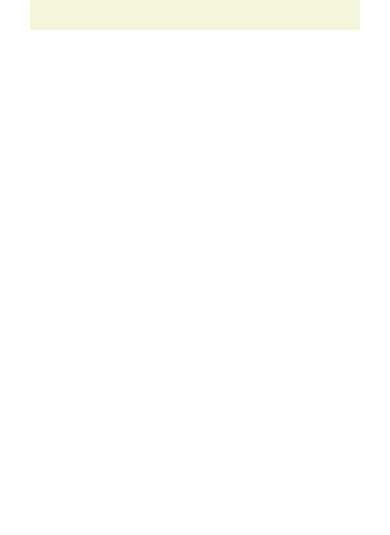
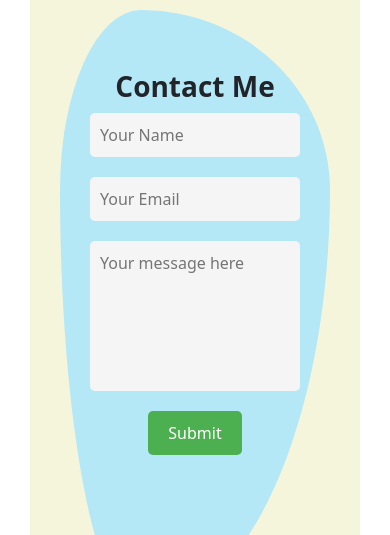
Before and after one commit to miket2997/Porfolio, a React (Vite) app: page / in a window 390 px wide. Shown: the part 5456-5991 px from the top of the page. Before the commit the page ends 5546 px from the top, so only its background shows below. Built offline with nearby package versions, Linux system fonts and the light colour scheme.

Commit message:
added contact form, still needs more responsive css

```diff
--- a/package.json
+++ b/package.json
@@ -9,6 +9,7 @@
     "preview": "vite preview"
   },
   "dependencies": {
+    "@formspree/react": "^2.4.1",
     "@fortawesome/fontawesome-svg-core": "^6.4.0",
     "@fortawesome/free-brands-svg-icons": "^6.4.0",
     "@fortawesome/free-regular-svg-icons": "^6.4.0",
--- /dev/null
+++ b/src/components/Contact.jsx
@@ -0,0 +1,65 @@
+import React, { useState } from "react";
+import { useForm } from "@formspree/react";
+
+export default function Contact() {
+  const [state, handleSubmit] = useForm("mnqylqln");
+
+  const initInputs = {
+    name: "",
+    email: "",
+    message: ""
+  };
+
+  const [inputs, setInputs] = useState(initInputs);
+
+  function handleChange(event) {
+    const { name, value } = event.target;
+    setInputs(prevInputs => ({
+      ...prevInputs,
+      [name]: value
+    }));
+  }
+
+  function handleFormSubmit(event) {
+    event.preventDefault(); // prevent default form submit behavior
+    handleSubmit(inputs); // submit the form with the current inputs
+  }
+
+  return (
+    <div className="contact--container">
+      <h2>Contact Me</h2>
+      {state.succeeded ? (
+        <p>Thanks for contacting me!</p>
+      ) : (
+        <form className="contact--form" onSubmit={handleFormSubmit}>
+          <input
+            type="text"
+            name="name"
+            placeholder="Your Name"
+            onChange={handleChange}
+            className="name"
+            value={inputs.name}
+          />
+          <input
+            type="email"
+            name="email"
+            placeholder="Your Email"
+            onChange={handleChange}
+            className="email"
+            value={inputs.email}
+          />
+          <textarea
+            name="message"
+            placeholder="Your message here"
+            style={{ resize: "none" }}
+            onChange={handleChange}
+            value={inputs.message}
+          />
+          <button type="submit" disabled={state.submitting}>
+            {state.submitting ? "Submitting..." : "Submit"}
+          </button>
+        </form>
+      )}
+    </div>
+  );
+}
--- a/src/components/Projects.jsx
+++ b/src/components/Projects.jsx
@@ -1,9 +1,17 @@
-import React from "react";
+import React, { useState } from "react";
 import { faVideoCamera } from "@fortawesome/free-solid-svg-icons";
 import { FontAwesomeIcon } from "@fortawesome/react-fontawesome";
 import { faGithub } from "@fortawesome/free-brands-svg-icons";
+import Contact from "./Contact";
+
 
 export default function Projects(){
+    const [isLoading, setIsLoading] = useState(true);
+
+    function handleLoading(){
+        setIsLoading(false)
+    }
+
     return (
         <div className="projects">
             <h2>Projects</h2>
@@ -40,7 +48,14 @@ export default function Projects(){
                         </a>
                     </p>
                 </div>
-                <iframe src="https://best-sports-moments.onrender.com/" height="500px" width='500px'></iframe>
+                { isLoading && <p>Loading...</p>}
+                <iframe
+                    src="https://best-sports-moments.onrender.com/"
+                    height="500px"
+                    width='500px'
+                    title="NHL Stats App"
+                    onLoad={ handleLoading }
+                />
             </div>
             <br />
             <div className="project two">
@@ -75,7 +90,14 @@ export default function Projects(){
                         </a>
                     </p>
                 </div>
-                <iframe src="https://hiking-with-dogs.onrender.com/" height="500px" width="500px"></iframe>
+                { isLoading && <p>Loading...</p> }
+                <iframe
+                    src="https://hiking-with-dogs.onrender.com/"
+                    height="500px"
+                    width="500px"
+                    title="NHL Stats App(Loading)"
+                    onLoad={ handleLoading }
+                />
             </div>
             <br />
             <div className="project3">
@@ -103,8 +125,16 @@ export default function Projects(){
                         </a>
                     </p>
                 </div>
-                <iframe src="https://nhl-stats-app.onrender.com/" height="500px" width="500px"></iframe>
+                { isLoading && <p>Loading...</p> }
+                <iframe
+                    src="https://nhl-stats-app.onrender.com/"
+                    height="500px"
+                    width="500px"
+                    title="NHL Stats App(Loading)"
+                    onLoad={ handleLoading }
+                />
             </div>
+            <Contact />
         </div>
     )
 }
--- a/src/index.css
+++ b/src/index.css
@@ -60,6 +60,74 @@
   list-style-type: none;
 
 }
+
+.contact--container {
+  background-color: rgb(181, 232, 247);
+  height: 600px;
+  margin-top: 30px;
+  padding: 30px;
+  border-radius: 30% 70% 70% 30% / 30% 30% 70% 70% ;
+}
+
+.contact--container h2 {
+  margin-top: 30px;
+  font-weight: bold;
+  text-align: center;
+}
+
+.contact--form {
+  display: flex;
+  flex-direction: column;
+  max-width: 500px;
+  margin: 0 auto;
+}
+
+input,
+textarea {
+  padding: 10px;
+  margin-bottom: 20px;
+  border: none;
+  border-radius: 5px;
+  font-size: 16px;
+}
+
+input:focus,
+textarea:focus {
+  outline: none;
+  background-color: rgb(255, 255, 105);
+}
+.contact--form input:focus {
+  background-color: rgb(255, 255, 105);
+}
+
+input[type="text"],
+input[type="email"] {
+  background-color: #f5f5f5;
+}
+
+textarea {
+  height: 150px;
+  background-color: #f5f5f5;
+}
+
+.contact--form button {
+  padding: 10px 20px;
+  background-color: #4CAF50;
+  color: white;
+  border: none;
+  border-radius: 5px;
+  font-size: 16px;
+  cursor: pointer;
+  margin-bottom: 30px;
+  width: fit-content;
+  margin-left: auto;
+  margin-right: auto;
+}
+
+.contact--form button:hover {
+  background-color: #3e8e41;
+}
+
 
 @media screen and (min-width: 1300px){
   .home {
@@ -186,6 +254,10 @@
     font-size: larger;
     font-weight: 800;
   }
+  .contact--container {
+    grid-column: 2 / 3;
+    grid-row: 3 / 4;
+  }
 }
 
 @media screen and (min-width: 838px) and (max-width: 1300px){
@@ -208,6 +280,29 @@
   }
   .icons li {
     size: 1x;
+  }
+
+  .projects {
+    display: flex;
+    flex-direction: column;
+    background-color: beige;
+    padding: 30px;
+  }
+  .projects h2 {
+    font-weight: bold;
+  }
+  .dependencies {
+    display: flex;
+    flex-wrap: wrap;
+    list-style: none;
+  }
+  .dependencies li {
+    background-color: brown;
+    padding: 10px 20px;
+    border-radius: 40px;
+    color: white;
+    border: 1px solid;
+    margin: 10px;
   }
 }
 
```
Also changed, not shown: 1 other file (tests, documents, lock files or other folders).
